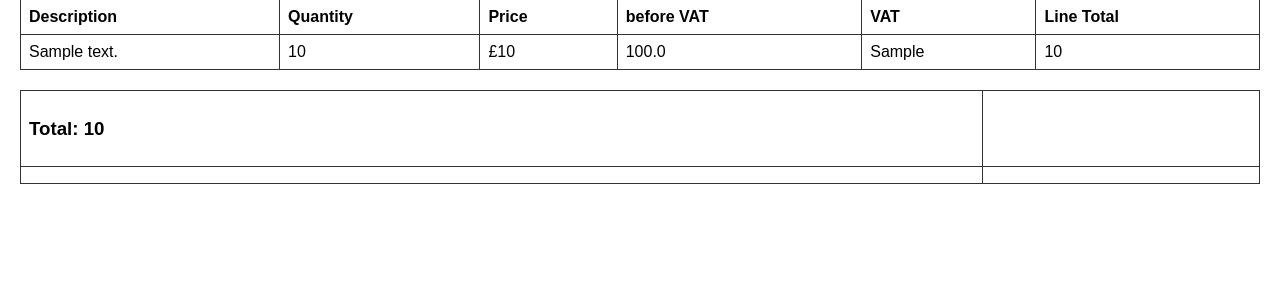
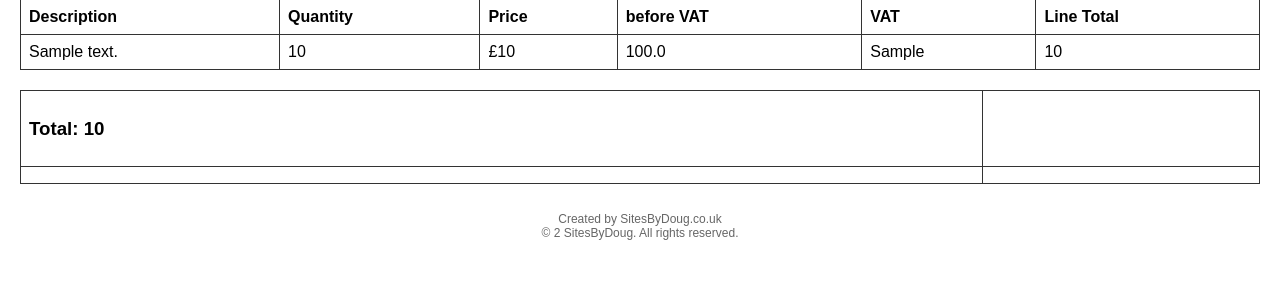
Before and after one commit to funktotheface/tinyinvoice, a Flask app: template templates/invoice_template.html in a window 1280 px wide. Shown: the part 158-464 px from the top of the page. Run offline with Flask 3, Linux system fonts and the light colour scheme; the template is opened without the code that fills it: most values are stand-ins (such as "Sample title", 1, 10 or a date in 2020); parts of the project's set-up code (start-up, migrations or seed data) failed here and were passed over.

Commit message:
Update invoice branding: replace logo image and enhance footer with copyright information

```diff
--- a/routes/main.py
+++ b/routes/main.py
@@ -14,7 +14,7 @@
         # Grab the form data
     data = request.form.to_dict(flat=False)  # flat=False keeps the item lists
     data  =  {k.rstrip('[]'): v for k, v in data.items()}
-    logo_path = os.path.join(current_app.root_path, 'static', 'media', 'img', 'logoWithTextNoBg_Glow.png')
+    logo_path = os.path.join(current_app.root_path, 'static', 'media', 'img', 'templateLogo.png')
 
     # Render the HTML template for the invoice
     html = render_template('invoice_template.html', data=data, branding=True, logo_path=logo_path)
--- a/templates/invoice_template.html
+++ b/templates/invoice_template.html
@@ -40,7 +40,7 @@
 
 <body>
   {% if branding %}
-  <img src="file://{{ logo_path }}" alt="TinyInvoice Logo" style="width:150px;">
+  <img class="branding" src="file://{{ logo_path }}" alt="TinyInvoice Logo">
   {% endif %}
 
 
@@ -105,6 +105,12 @@
       </td>
     </tr>
   </table>
+
+  <!-- Small footer: creator and copyright -->
+  <div style="margin-top:28px; font-size:12px; color:#666; text-align:center;">
+    <p style="margin:0;">Created by <a href="https://sitesbydoug.co.uk" style="color:#666; text-decoration:none;">SitesByDoug.co.uk</a></p>
+    <p style="margin:0;">&copy; {{ data['invoice_date'][0][:4] if data.get('invoice_date') else '2025' }} SitesByDoug. All rights reserved.</p>
+  </div>
 </body>
 
 </html>
```
Also changed, not shown: static/media/img/templateLogo.png (added).
